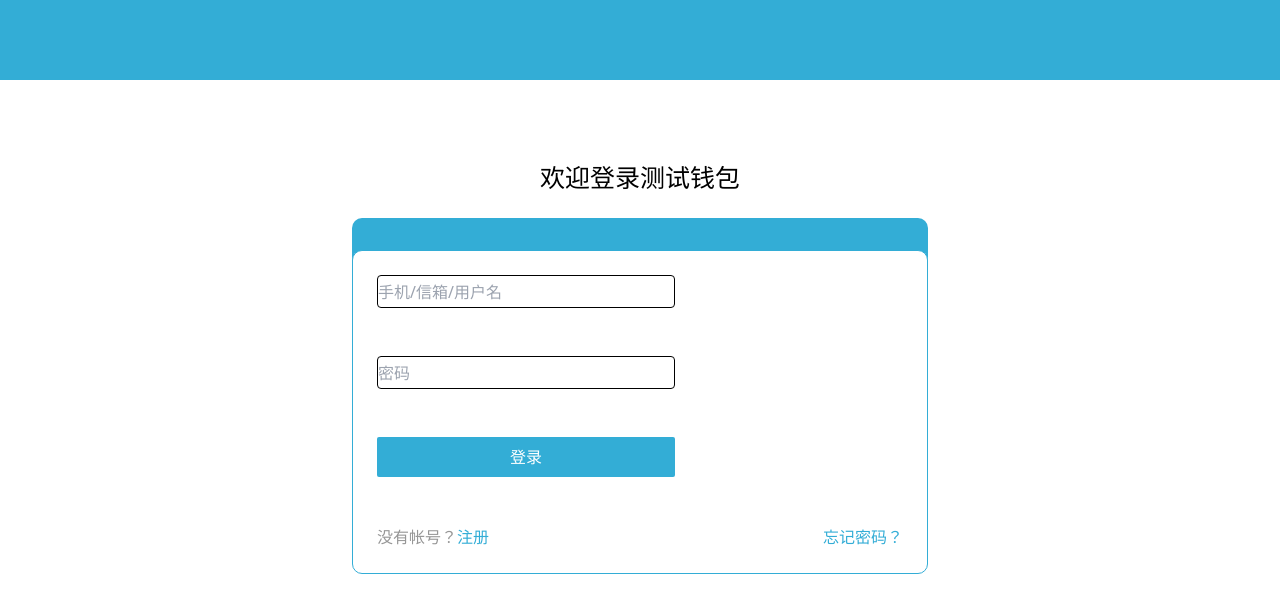
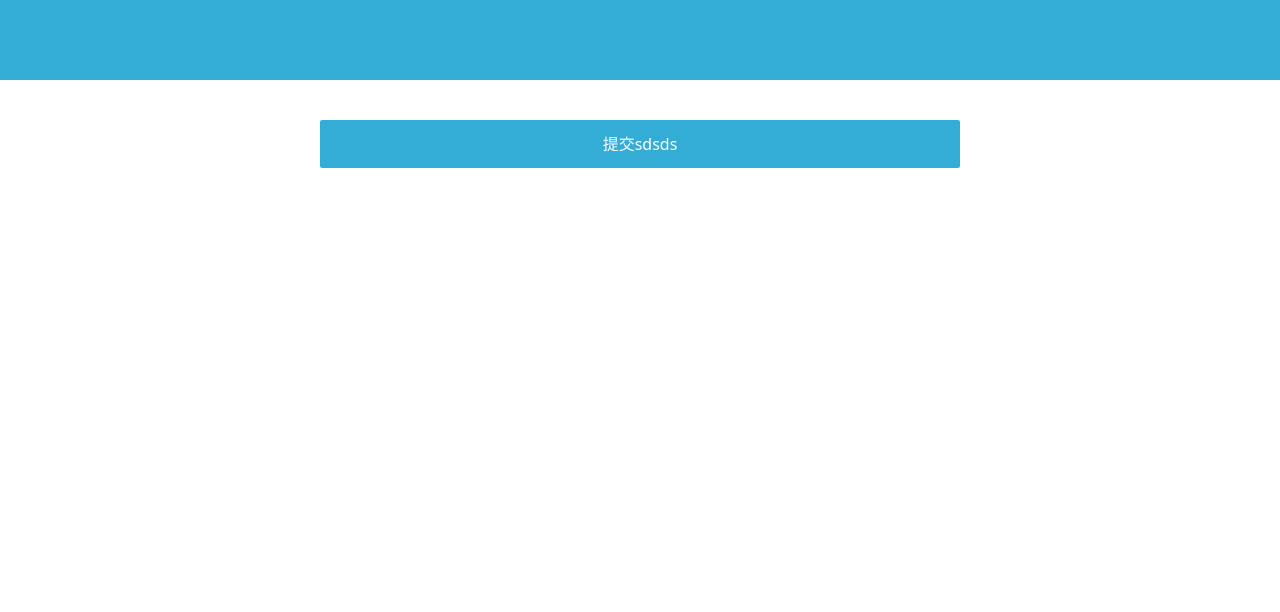
Before and after one commit to katelove/wallet, a Vue app: page / in a window 1280 px wide. Shown: the top 612 px of the page. Built offline with nearby package versions, Linux system fonts and the light colour scheme.

Commit message:
login page

```diff
--- a/src/router/index.js
+++ b/src/router/index.js
@@ -12,7 +12,7 @@ const routes = [
     {
       path: "/login",
       name: "Login",
-      component: () => import("@/components/Login.vue"),
+      component: () => import("@/views/Login.vue"),
   },
 ];
 
--- a/src/views/Home.vue
+++ b/src/views/Home.vue
@@ -1,7 +1,7 @@
 <template lang="">
     <div class="flex justify-center mt-10 flex-col w-1/2 m-auto">
-        <!-- <Button class="w-full h-12">提交sdsds</Button>
-        <Input type="password" class="mt-5"/>
+        <Button class="w-full h-12">提交sdsds</Button>
+        <!-- <Input type="password" class="mt-5"/>
         <BlueContainer title="">
             test
         </BlueContainer>
@@ -9,22 +9,22 @@
         <BlueContainer title="ㄏ哈哈">
             test
         </BlueContainer> -->
-        <Login/>
+        <!-- <Login/> -->
     </div>
 </template>
 
 <script>
-// import Button from "../components/Button.vue"
+import Button from "../components/Button.vue"
 // import Input from "../components/Input.vue"
 // import BlueContainer from "../components/BlueContainer.vue"
-import Login from "../components/Login.vue"
+// import Login from "./Login.vue"
 
 export default {
     components: {
-        // Button,
+        Button,
         // Input,
         // BlueContainer,
-        Login
+        // Login
     },
 }
 </script>
--- a/src/components/Login.vue
+++ b/src/views/Login.vue
@@ -2,11 +2,11 @@
   <div class="flex justify-center mt-10 flex-col m-auto">
     <Title class="flex justify-center" heading="欢迎登录测试钱包"></Title>
     <BlueContainer title="" class="flex items-center flex-col ml-8 mr-8 mt-14">
-     <form>
-      <Input class="w-75 h-8.5 m-6" placeholder="手机/信箱/用户名" />
-      <Input class="w-75 h-8.5 m-6" placeholder="密码" />
+      <form>
+        <Input class="w-75 h-8.5 m-6" placeholder="手机/信箱/用户名" />
+        <Input class="w-75 h-8.5 m-6" placeholder="密码" />
+      </form>
       <Button class="w-75 h-10 m-6" type="submit" @click="login">登录</Button>
-     </form>
       <div class="flex justify-between m-6">
         <p class="text-yewLime">
           没有帐号？<span class="text-melancholyBlue">注册</span>
@@ -18,10 +18,10 @@
 </template>
 
 <script>
-import Title from "../components/Title.vue";
-import BlueContainer from "../components/BlueContainer.vue";
-import Input from "../components/Input.vue";
-import Button from "../components/Button.vue";
+import Title from "@/components/Title.vue";
+import BlueContainer from "@/components/BlueContainer.vue";
+import Input from "@/components/Input.vue";
+import Button from "@/components/Button.vue";
 
 export default {
   name: "Login",
```
